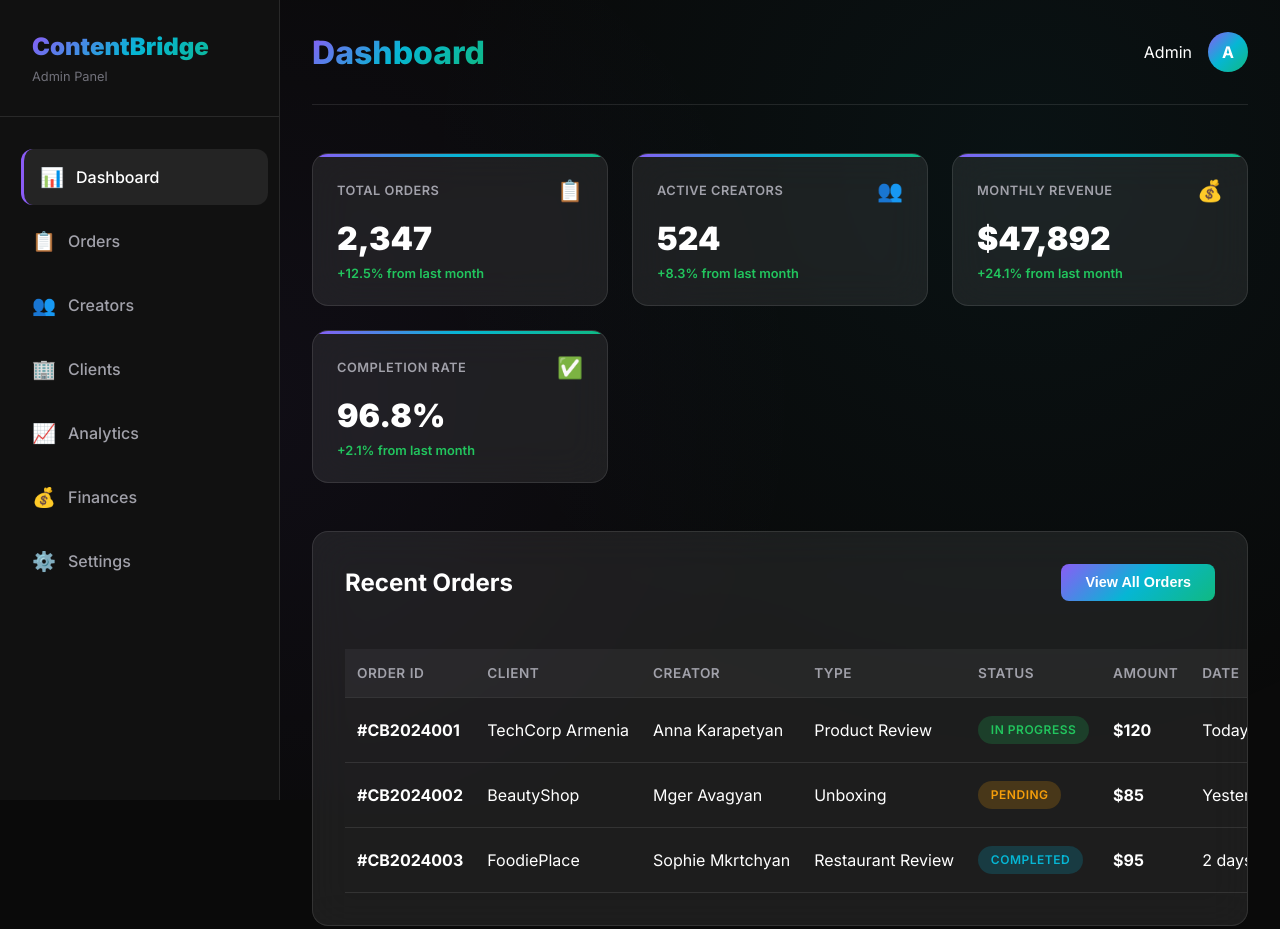
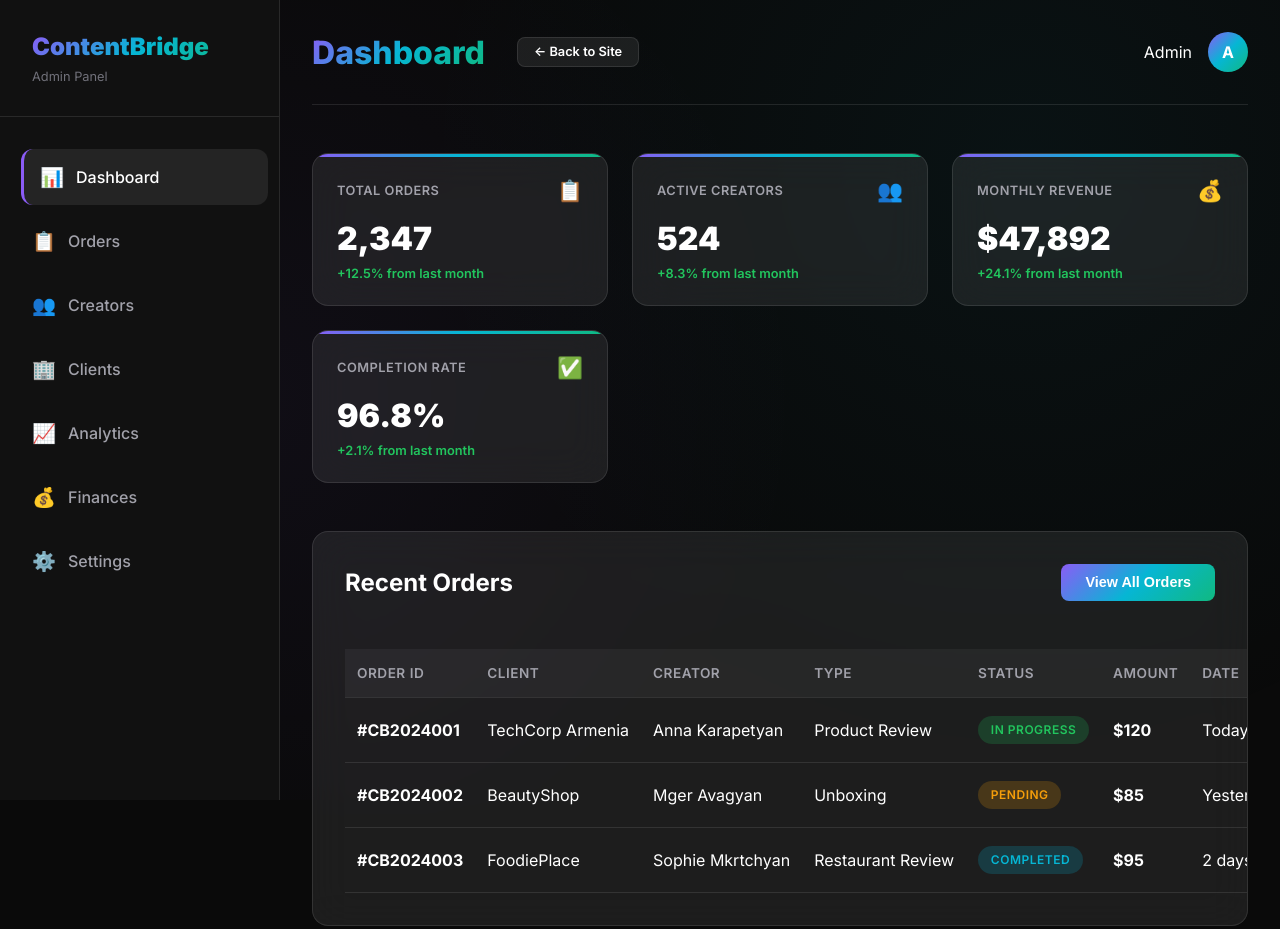
Before and after one commit to Orbelyan-19/contentbridge-armenia, a plain HTML site: page admin.html in a window 1280 px wide. Shown: the top 929 px of the page. Drawn offline with Linux system fonts and the light colour scheme.

Commit message:
Update admin.html

```diff
--- a/admin.html
+++ b/admin.html
@@ -679,8 +679,10 @@
         <!-- Sidebar -->
         <aside class="sidebar" id="sidebar">
             <div class="logo">
-                <h1>ContentBridge</h1>
-                <p>Admin Panel</p>
+                <a href="/" style="text-decoration: none; color: inherit;">
+                    <h1>ContentBridge</h1>
+                    <p>Admin Panel</p>
+                </a>
             </div>
 
             <nav>
@@ -735,7 +737,12 @@
         <main class="main-content" id="mainContent">
             <!-- Header -->
             <header class="header">
-                <h1 class="page-title" id="pageTitle">Dashboard</h1>
+                <div style="display: flex; align-items: center; gap: 2rem;">
+                    <h1 class="page-title" id="pageTitle">Dashboard</h1>
+                    <a href="/" class="btn btn-secondary" style="font-size: 0.8rem; padding: 0.5rem 1rem;">
+                        ← Back to Site
+                    </a>
+                </div>
                 <div class="user-info">
                     <span>Admin</span>
                     <div class="user-avatar">A</div>
```
